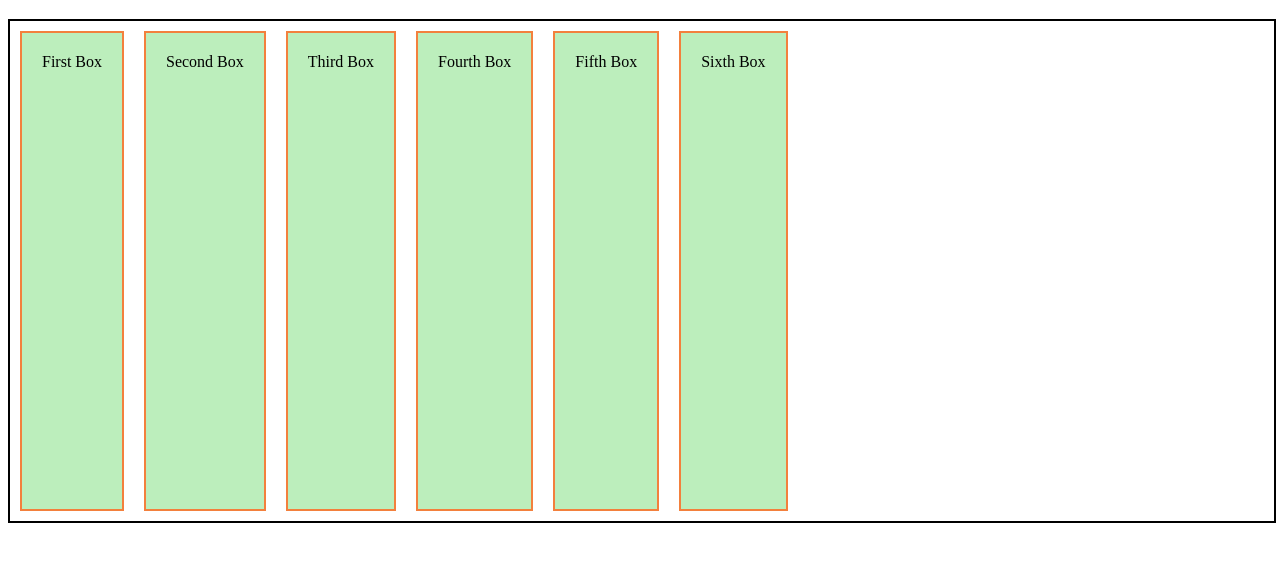
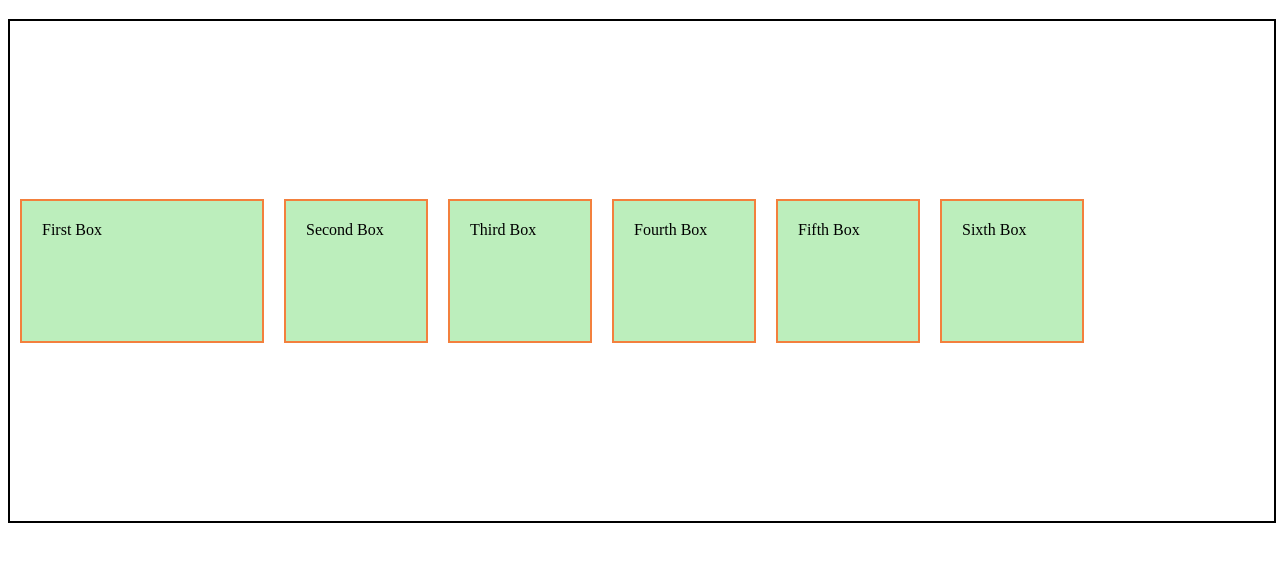
Before and after one commit to sandip235/Web-Development, a plain HTML site: page tuto15FlexBox.html in a window 1280 px wide. Shown: the part 61-622 px from the top of the page. Drawn offline with Linux system fonts and the light colour scheme.

Commit message:
Update Tuto15

```diff
--- a/tuto15FlexBox.html
+++ b/tuto15FlexBox.html
@@ -10,7 +10,22 @@
             height: 500px;
             width: 100%;
             border: 2px solid black;
+            /* Initialize the flex: By default flex direction raw */
             display: flex;
+
+            /* flex direction : raw and column , default raw */
+            flex-direction: column;
+            /* flex-direction: row; */
+            flex-wrap: wrap;
+            flex-flow:row wrap;
+
+            /* justify-content: center;    Horizontal justify
+            justify-content: space-around;
+            justify-content: space-between; */
+
+
+            /* vertically align items */
+            align-items: center;
         }
 
         .item
@@ -19,6 +34,16 @@
             border: 2px solid rgb(243, 128, 61);
             margin: 10px;
             padding: 20px;
+            height: 100px;
+            width: 100px;
+        }
+
+        #item-1
+        {
+            /* flex-grow: 220; */
+            flex-basis: 200px;
+            /* flex basis set width/height based on flex order row or column  */
+
         }
     </style>
 </head>
```
